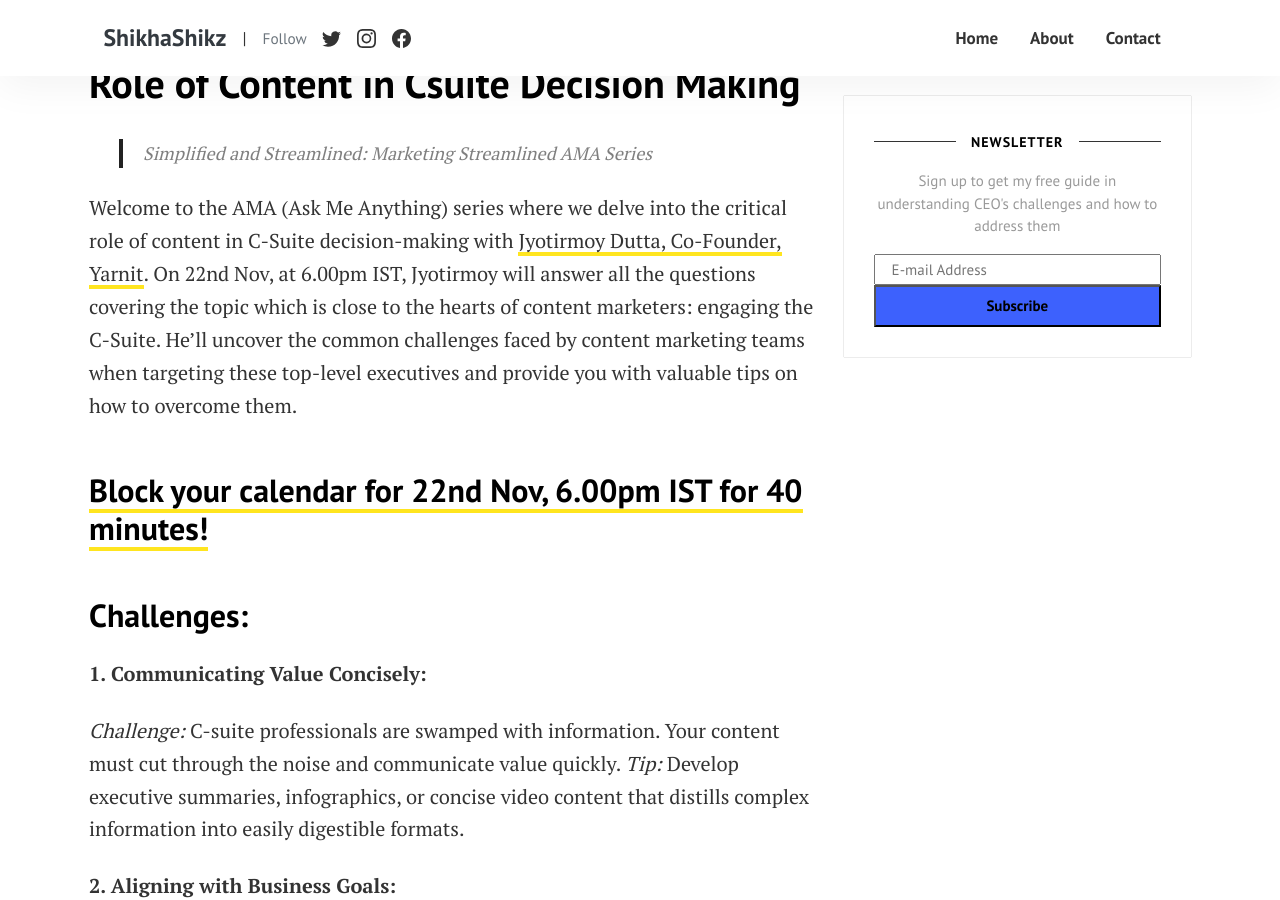
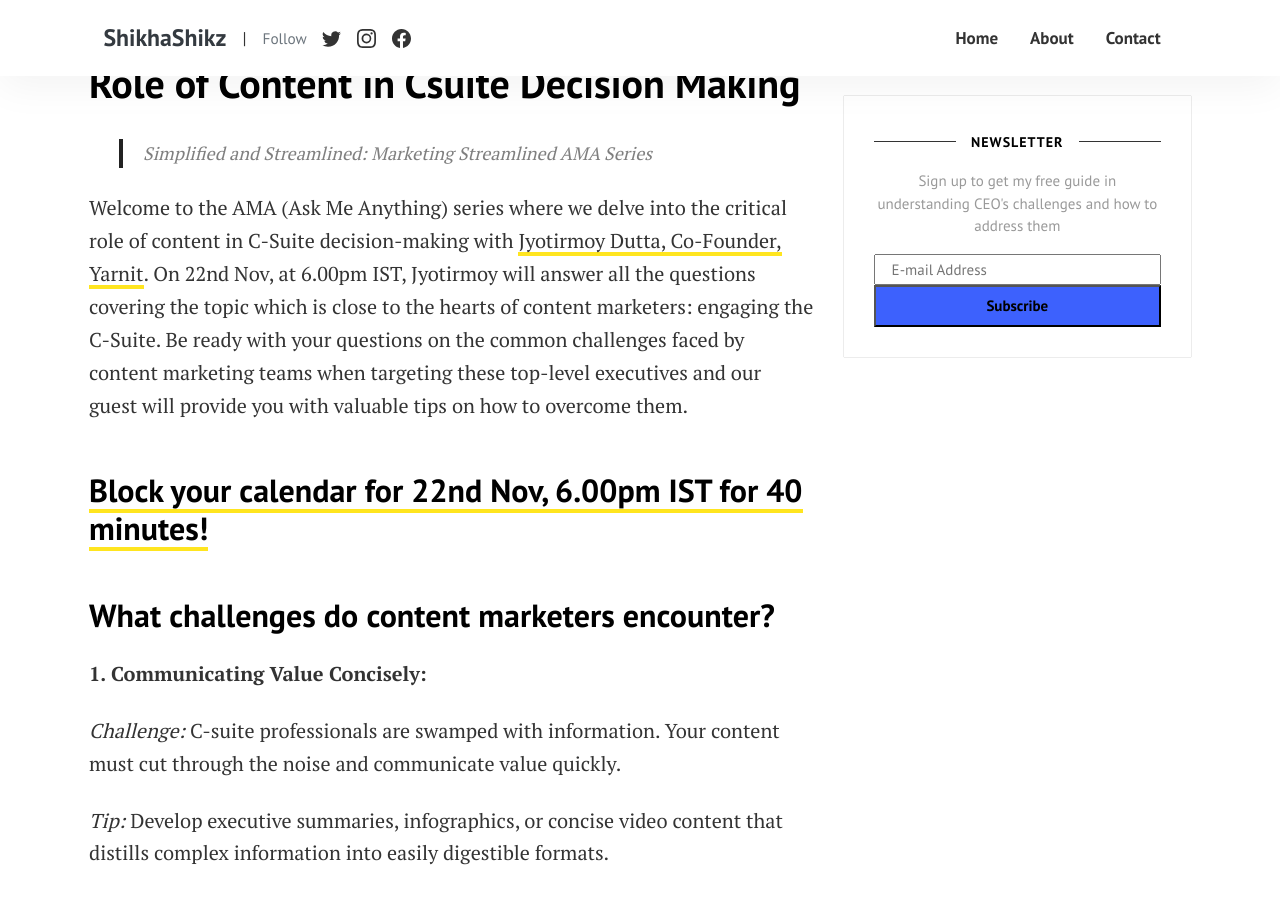
Before and after one commit to shikhashikz/shikhashikz.github.io, a Jekyll site: the page built from _posts/2023-10-17-AMA-Session-with-Yarnit.md, in a window 1280 px wide and 900 px high, scrolled down 322 px. Built offline with Jekyll 4.4.1, drawn with Linux system fonts in a browser that asks for light colours; comment, search, counter and statistics services are not loaded; some of the changed text lies outside the part shown.

Commit message:
Update 2023-10-17-AMA-Session-with-Yarnit.md

```diff
--- a/_posts/2023-10-17-AMA-Session-with-Yarnit.md
+++ b/_posts/2023-10-17-AMA-Session-with-Yarnit.md
@@ -10,20 +10,22 @@ image: assets/images/AMA Session.jpeg
 
 > Simplified and Streamlined: Marketing Streamlined AMA Series
 
-Welcome to the AMA (Ask Me Anything) series where we delve into the critical role of content in C-Suite decision-making with [Jyotirmoy Dutta, Co-Founder, Yarnit](https://www.linkedin.com/in/jyotirmoy-dutta-57b8b715/). On 22nd Nov, at 6.00pm IST, Jyotirmoy will answer all the questions covering the topic which is close to the hearts of content marketers: engaging the C-Suite. He'll uncover the common challenges faced by content marketing teams when targeting these top-level executives and provide you with valuable tips on how to overcome them.
+Welcome to the AMA (Ask Me Anything) series where we delve into the critical role of content in C-Suite decision-making with [Jyotirmoy Dutta, Co-Founder, Yarnit](https://www.linkedin.com/in/jyotirmoy-dutta-57b8b715/). On 22nd Nov, at 6.00pm IST, Jyotirmoy will answer all the questions covering the topic which is close to the hearts of content marketers: engaging the C-Suite. Be ready with your questions on the common challenges faced by content marketing teams when targeting these top-level executives and our guest will provide you with valuable tips on how to overcome them.
 
 ## [Block your calendar for 22nd Nov, 6.00pm IST for 40 minutes!](https://topmate.io/shikha_pakhide/607984) ##
 
-## Challenges: ##
+## What challenges do content marketers encounter? ##
 
 **1. Communicating Value Concisely:**
 
 *Challenge:* C-suite professionals are swamped with information. Your content must cut through the noise and communicate value quickly.
+
 *Tip:* Develop executive summaries, infographics, or concise video content that distills complex information into easily digestible formats.
 
 **2. Aligning with Business Goals:**
 
 *Challenge:* Ensuring your content aligns with the company's strategic objectives is often tricky.
+
 *Tip:* Collaborate closely with C-suite executives to understand their vision and priorities, and create content that directly supports these objectives.
 
 **3. Demonstrating ROI:**
@@ -63,6 +65,6 @@ Plan content well in advance to ensure a consistent stream of relevant, high-qua
 
 Don't be afraid to try new content formats or channels. Continuously adapt your strategy based on results.
 
-> In today's ever-changing business landscape, content plays a pivotal role in influencing C-Suite decision making. By understanding the challenges and following these tips, content marketing teams can not only engage with top executives effectively but also contribute significantly to the company's overall success.
+> In today's ever-changing business landscape, content plays a pivotal role in influencing C-Suite decision making. By understanding the challenges and following these tips, content marketing teams can not only engage with top executives effectively but also contribute significantly to the company's overall success. But this is just the tip of the iceberg! Join us on 22nd Nov!
 
 Be ready with your questions. [Secure your spot Now!](https://topmate.io/shikha_pakhide/607984)
```
Also changed, not shown: other parts of _posts/2023-10-17-AMA-Session-with-Yarnit.md (+1 -1 lines).
